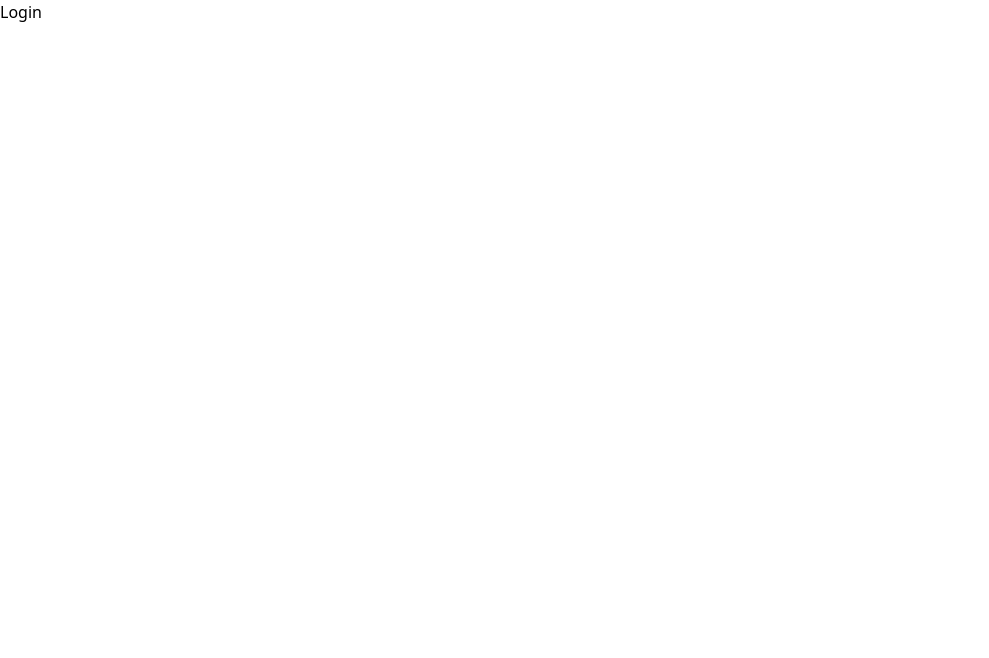
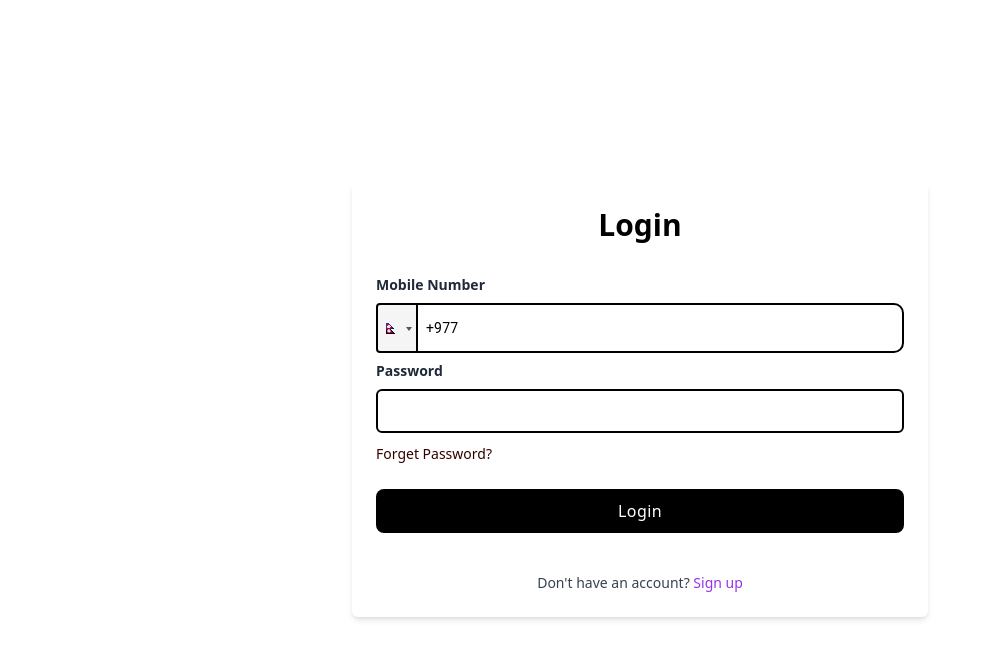
Before and after one commit to YBD21/LPGEcommerceSystem, a React (Create React App) app in the folder Client-App/: page / in a window 1280 px wide. Shown: the top 658 px of the page, without its empty margins (0-989 px from the left). Built offline with nearby package versions, Linux system fonts and the light colour scheme.

Commit message:
login inputfield initial commit

```diff
--- a/Client-App/package.json
+++ b/Client-App/package.json
@@ -8,6 +8,7 @@
     "@testing-library/user-event": "^13.5.0",
     "react": "^18.2.0",
     "react-dom": "^18.2.0",
+    "react-phone-input-2": "^2.15.1",
     "react-router-dom": "^6.4.3",
     "react-scripts": "5.0.1",
     "web-vitals": "^2.1.4"
--- a/Client-App/src/component/Login_Page/Login.js
+++ b/Client-App/src/component/Login_Page/Login.js
@@ -1,9 +1,61 @@
-import React from 'react'
+import React from "react";
+import PhoneInput from "react-phone-input-2";
+import "react-phone-input-2/lib/style.css";
+import "./phone.css";
+//  className="block w-full px-4 py-2 mt-2 text-black-700 bg-white border rounded-md focus:border-black focus:ring-black focus:outline-none focus:ring focus:ring-opacity-40"
 
-const Login = () => {
+export default function Login() {
   return (
-    <div>Login</div>
-  )
+    <div className="relative flex flex-col justify-center min-h-screen overflow-hidden">
+      <div className="w-full p-6 m-auto bg-white rounded-md shadow-md lg:max-w-xl">
+        <h1 className="text-3xl font-semibold text-center text-black-700">
+          Login
+        </h1>
+        <form className="mt-6">
+          <div className="mb-2">
+            <label
+              className="block text-sm font-semibold text-gray-800 py-2"
+            >
+              Mobile Number
+            </label>
+
+            <PhoneInput
+              className="Phone"
+              country={"np"}
+              placeholder="Enter Phone Number"
+            />
+          </div>
+          <div className="mb-2">
+            <label
+              className="block text-sm font-semibold text-gray-800"
+            >
+              Password
+            </label>
+            <input
+              type="password"
+              className="block w-full px-4 py-2 mt-2 text-black-700 border-2 border-black bg-white rounded-md focus:border-black focus:ring-black focus:outline-none focus:ring focus:ring-opacity-40"
+            />
+          </div>
+          <a href="#" className="text-sm text-[#300] hover:underline">
+            Forget Password?
+          </a>
+          <div className="mt-6">
+            <button className="w-full px-5 py-2.5 tracking-wide transition
+            text-white bg-black font-medium rounded-lg text-s text-center mr-2 mb-2
+            ">
+              Login
+            </button>
+          </div>
+        </form>
+
+        <p className="mt-8 text-sm font-light text-center text-gray-700">
+          {" "}
+          Don't have an account?{" "}
+          <a href="#" className="font-medium text-purple-600 hover:underline">
+            Sign up
+          </a>
+        </p>
+      </div>
+    </div>
+  );
 }
-
-export default Login
--- /dev/null
+++ b/Client-App/src/component/Login_Page/phone.css
@@ -0,0 +1,20 @@
+.Phone input{
+    width: 100% !important;
+    font-style: normal;
+    font-weight: 400;
+    font-size: 14px !important;
+    line-height: 20px !important;
+    height: 50px !important;
+    border-radius: 10px !important;
+    background: #ffffff !important;
+    border: 2px solid black !important;
+  }
+
+  .Phone :focus{
+    outline: 2px solid rgb(187, 177, 177) !important;
+  }
+
+  .flag-dropdown {
+    border: 2px solid black !important;
+    border-radius: 4px 0 0 4px!important;
+  }
```
Also changed, not shown: 1 other file (tests, documents, lock files or other folders).
